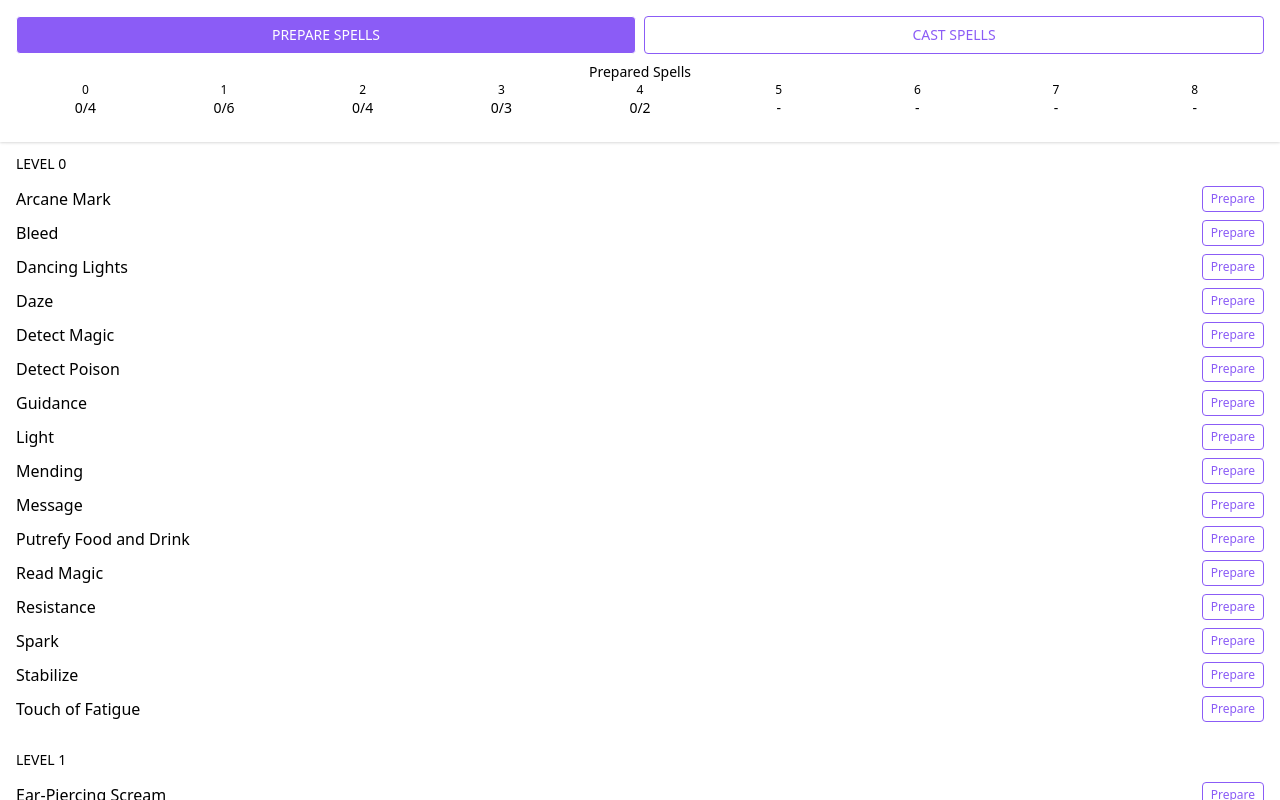
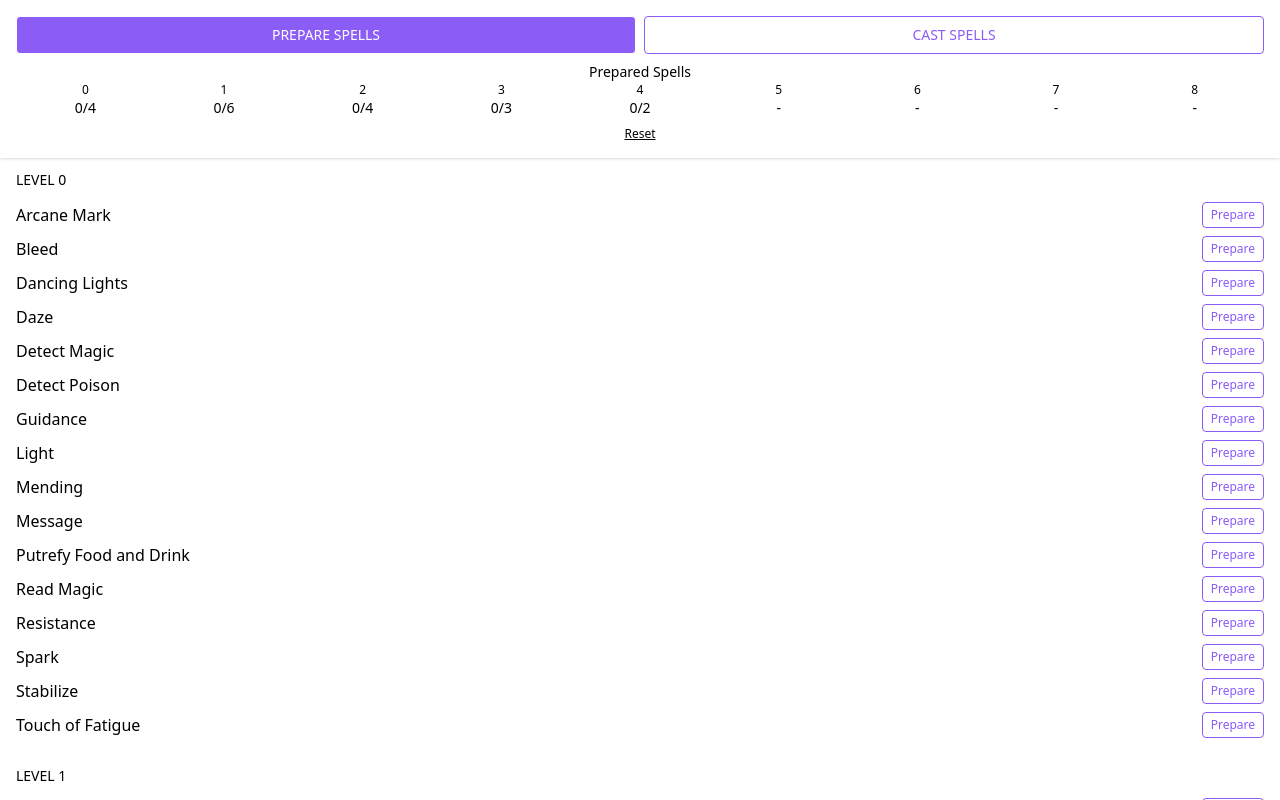
Before and after one commit to aaosuarez/spelltracker, a React (Create React App) app: page / in a window 1280 px wide. Built offline with nearby package versions, Linux system fonts and the light colour scheme.

Commit message:
Add ability to reset

```diff
--- a/src/App.tsx
+++ b/src/App.tsx
@@ -66,7 +66,8 @@ const SpellsCast = ({ usedSpells }: { usedSpells: Spell[] }) => {
 type Action =
   | { type: "SET_MODE"; mode: Mode }
   | { type: "PREPARE_SPELL"; spell: Spell }
-  | { type: "CAST_SPELL"; spell: Spell };
+  | { type: "CAST_SPELL"; spell: Spell }
+  | { type: "RESET" };
 
 type State = {
   mode: Mode;
@@ -101,6 +102,8 @@ const reducer = (state: State, action: Action) => {
       }
       const newUsedSpells = [...usedSpells, action.spell];
       return { ...state, usedSpells: newUsedSpells };
+    case "RESET":
+      return initialState;
     default:
       return state;
   }
@@ -148,6 +151,12 @@ function App() {
         ) : (
           <SpellsCast usedSpells={usedSpells} />
         )}
+        <p
+          className={"underline text-xs text-center"}
+          onClick={() => dispatch({ type: "RESET" })}
+        >
+          Reset
+        </p>
       </div>
       <div className={"px-4 overflow-y-auto"}>
         {Object.entries(getSpellsByLevel(spellsToDisplay)).map(
```
Also changed, not shown: 1 other file (tests, documents, lock files or other folders).
